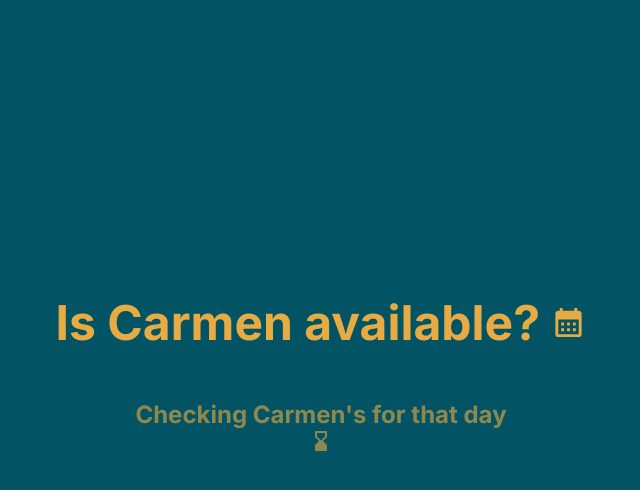
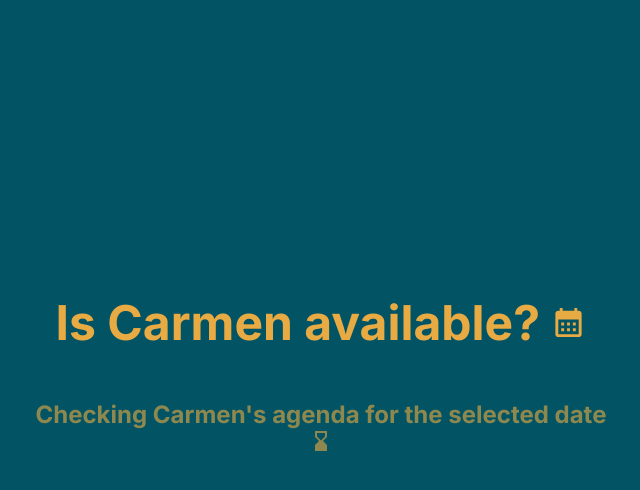
Before and after one commit to joseignacioLS/carmen-joke, a Next.js app: page / in a window 1280 px wide. Both pictures are taken after a click on the button "Check". Shown: the top 490 px of the page, without its empty margins (319-959 px from the left). Built offline with nearby package versions, Linux system fonts and the light colour scheme.

Commit message:
fix: typo in jokes

```diff
--- a/src/app/page.tsx
+++ b/src/app/page.tsx
@@ -27,7 +27,7 @@ const jokes = [
   {
     joke: (
       <span>
-        {"Checking Carmen's for that day"}
+        {"Checking Carmen's agenda for the selected date"}
         <br />
         <HourglassBottomIcon />
       </span>
@@ -59,7 +59,7 @@ const jokes = [
   {
     joke: (
       <span>
-        {"Checking parallel universes"}
+        {"Searching for some free time in parallel universes"}
         <br />
         <HourglassBottomIcon />
       </span>
```
